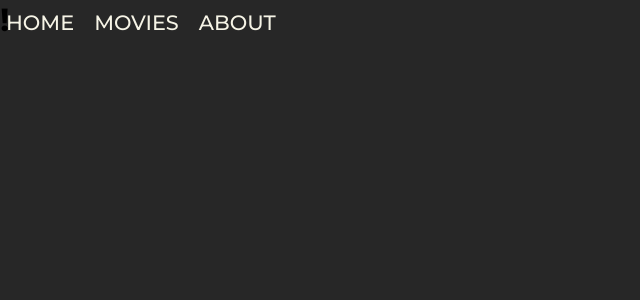
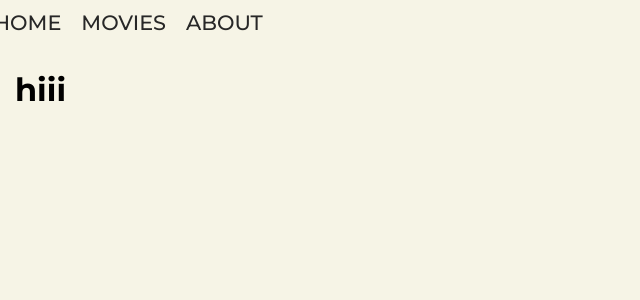
Before and after one commit to rmoroz20/Rotten-Prophet, a React (Create React App) app in the folder react-website/: page / in a window 1280 px wide. Shown: the top 300 px of the page, without its empty margins (0-640 px from the left). Built offline with nearby package versions, Linux system fonts and the light colour scheme.

Commit message:
overlapping issue

```diff
--- a/react-website/src/App.js
+++ b/react-website/src/App.js
@@ -6,14 +6,10 @@ import Home from './pages';
 import About from './pages/about';
 import Movies from './pages/movies';
 import Contact from './pages/contact';
-import Navbar from "./Navigation/Navbar.js";
 
 function App() {
 return (
 	<Router>
-	<div>
-      <Navbar />
-    </div>
 	<Routes>
 		<Route exact path='/' element={<Home />} />
 		<Route path='/about' element={<About/>} />
--- /dev/null
+++ b/react-website/src/components/Navigation/Card.css
@@ -0,0 +1,4 @@
+h1 {
+    margin-top: 70px;
+    margin-left: 15px;
+}
--- /dev/null
+++ b/react-website/src/components/Navigation/Card.js
@@ -0,0 +1,12 @@
+import React from "react";
+import './Card.css';
+
+const Card = () => {
+  return (
+    <div>
+        <h1>hiii</h1>
+    </div>
+  );
+};
+
+export default Card;
--- a/react-website/src/Navigation/Navbar.css
+++ b/react-website/src/components/Navigation/Navbar.css
@@ -7,21 +7,21 @@
 }
 
 body {
-  background: #272727;
+  background: #f6f4e6;
   font-family: "Montserrat", sans-serif;
 }
 
 .navMenu {
   position: absolute;
   top: 2%;
-  left: 11%;
+  left: 10%;
   -webkit-transform: translate(-50%, -50%);
   transform: translate(-50%, -50%);
   padding-top: 1.5%;
 }
 
 .navMenu a {
-  color: #f6f4e6;
+  color: #272727;
   text-decoration: none;
   font-size: 1.3em;
   text-transform: uppercase;
@@ -33,13 +33,13 @@ body {
 }
 
 .navMenu a:hover {
-  color: #fddb3a;
+  color: #c42a04;
 }
 
 .navMenu .dot {
   width: 6px;
   height: 6px;
-  background: #fddb3a;
+  background: #c42a04;
   border-radius: 50%;
   opacity: 0;
   -webkit-transform: translateX(30px);
--- a/react-website/src/Navigation/Navbar.js
+++ b/react-website/src/components/Navigation/Navbar.js
@@ -1,16 +1,17 @@
 import React from "react";
 import './Navbar.css';
 
+
 const Navbar = () => {
   return (
-    <body>
+    <div>
     <nav class="navMenu">
       <a href="/">Home</a>
       <a href="movies">Movies</a>
       <a href="about">About</a>
       <div class="dot"></div>
     </nav>
-  </body>
+    </div>
   );
 };
 
--- a/react-website/src/pages/about.js
+++ b/react-website/src/pages/about.js
@@ -1,11 +1,12 @@
 import React from "react";
+import Navbar from "../components/Navigation/Navbar";
 
 const About = () => {
   return (
     <div>
+      <Navbar />
       <h1>
-        GeeksforGeeks is a Computer
-        Science portal for geeks.
+        Sometimes a movie is so bad it's almost good... This is a site just for that!
       </h1>
     </div>
   );
--- a/react-website/src/pages/index.js
+++ b/react-website/src/pages/index.js
@@ -1,9 +1,12 @@
 import React from 'react';
+import Card from '../components/Navigation/Card.js';
+import Navbar from '../components/Navigation/Navbar.js';
 
 const Home = () => {
   return (
     <div>
-      <h1> !</h1>
+      <Navbar />
+      <Card />
     </div>
   );
 };
--- a/react-website/src/pages/movies.js
+++ b/react-website/src/pages/movies.js
@@ -1,9 +1,14 @@
 import React from 'react';
+import Navbar from '../components/Navigation/Navbar';
 
-const Blogs = () => {
+const Movies = () => {
   return (
-    <h1>You can write your blogs!</h1>
+    <div>
+      <Navbar />
+      <h1>You can write your blogs!</h1>
+    </div>
+
   );
 };
 
-export default Blogs;
+export default Movies;
```
